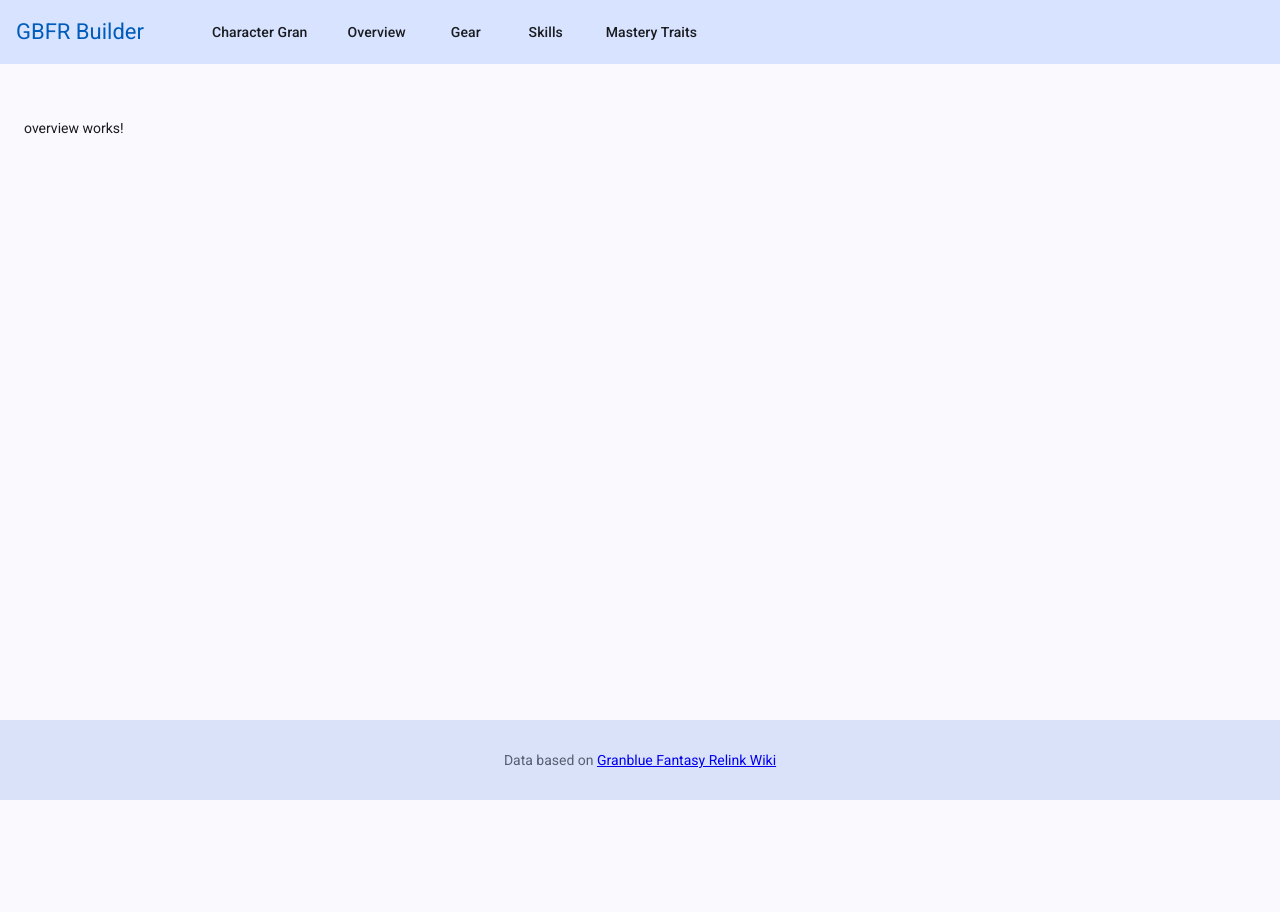
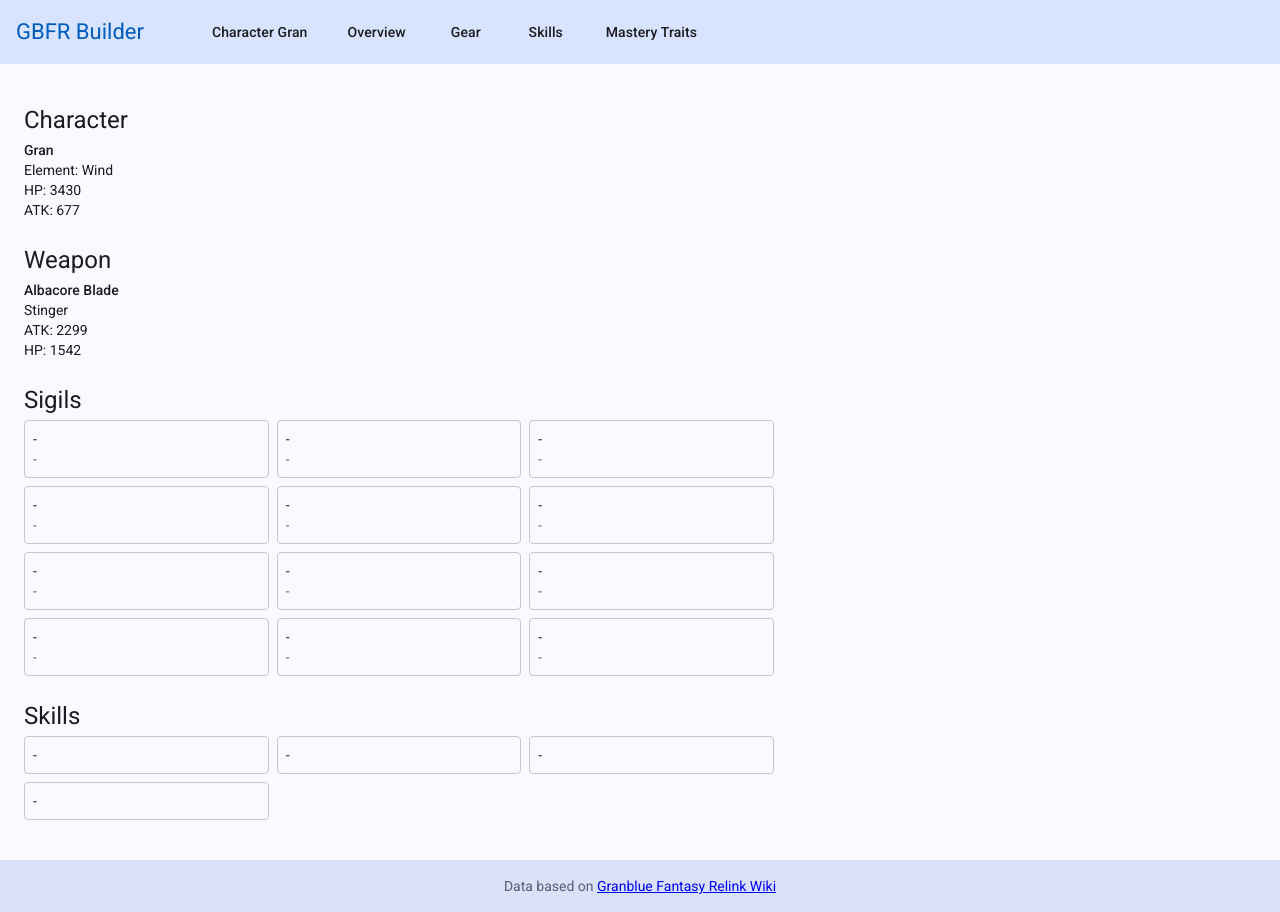
Before and after one commit to relinu/gbfr_builder, an Angular app: page / in a window 1280 px wide. Before the commit the page ends 800 px from the top, so only its background shows below. Built offline with nearby package versions, Linux system fonts and the light colour scheme.

Commit message:
Added overview

```diff
--- a/src/app/overview/overview.css
+++ b/src/app/overview/overview.css
@@ -0,0 +1,47 @@
+.overview-layout {
+    display: flex;
+    flex-direction: column;
+    gap: 1.5rem;
+    max-width: 750px;
+}
+
+.section-header {
+    font: var(--mat-sys-headline-small);
+    letter-spacing: var(--mat-sys-headline-small-tracking);
+    margin-bottom: 0.25rem;
+    display: block;
+}
+
+.entry-title {
+    font-weight: 500;
+}
+
+.empty {
+    color: var(--mat-sys-secondary);
+}
+
+.sigil-grid,
+.skill-grid {
+    display: grid;
+    grid-template-columns: repeat(3, 1fr);
+    gap: 0.5rem;
+}
+
+.sigil-entry {
+    display: flex;
+    flex-direction: column;
+    padding: 0.5rem;
+    border: 1px solid var(--mat-sys-outline-variant);
+    border-radius: 4px;
+}
+
+.sigil-sub {
+    color: var(--mat-sys-secondary);
+    font-size: 0.85rem;
+}
+
+.skill-entry {
+    padding: 0.5rem;
+    border: 1px solid var(--mat-sys-outline-variant);
+    border-radius: 4px;
+}
--- a/src/app/overview/overview.html
+++ b/src/app/overview/overview.html
@@ -1 +1,51 @@
-<p>overview works!</p>
+<div class="overview-layout">
+    <div class="section">
+        <span class="section-header">Character</span>
+        @if (character; as char) {
+        <div class="character-summary">
+            <div class="entry-title">{{ char.name }}</div>
+            <div>Element: {{ char.element }}</div>
+            <div>HP: {{ char.HP }}</div>
+            <div>ATK: {{ char.ATK }}</div>
+        </div>
+        } @else {
+        <div class="empty">No character selected.</div>
+        }
+    </div>
+
+    <div class="section">
+        <span class="section-header">Weapon</span>
+        @if (weapon; as w) {
+        <div class="weapon-summary">
+            <div class="entry-title">{{ w.longName }}</div>
+            <div>{{ w.series }}</div>
+            <div>ATK: {{ w.atk }}</div>
+            <div>HP: {{ w.hp }}</div>
+        </div>
+        } @else {
+        <div class="empty">No weapon selected.</div>
+        }
+    </div>
+
+    <div class="section">
+        <span class="section-header">Sigils</span>
+        <div class="sigil-grid">
+            @for (id of sigilIds; track id) {
+            @let sigil = getSigil(id);
+            <div class="sigil-entry">
+                <span class="sigil-main">{{ getTraitName(sigil?.main) }}</span>
+                <span class="sigil-sub">{{ getTraitName(sigil?.sub) }}</span>
+            </div>
+            }
+        </div>
+    </div>
+
+    <div class="section">
+        <span class="section-header">Skills</span>
+        <div class="skill-grid">
+            @for (id of skillIds; track id) {
+            <div class="skill-entry">{{ getSkillName(id) }}</div>
+            }
+        </div>
+    </div>
+</div>
--- a/src/app/overview/overview.ts
+++ b/src/app/overview/overview.ts
@@ -1,4 +1,12 @@
-import { Component } from '@angular/core';
+import { Component, inject } from '@angular/core';
+import { BuildContext } from '../_services/build-context/build-context';
+import { CharacterService } from '../_services/character-service/character-service';
+import { WeaponService } from '../_services/weapon-service/weapon-service';
+import { TraitService } from '../_services/trait-service/trait-service';
+import { SkillService } from '../_services/skill-service/skill-service';
+import { Character } from '../_models/character-model';
+import { Weapon } from '../_models/weapon-model';
+import { Sigil } from '../_models/sigil-model';
 
 @Component({
   selector: 'app-overview',
@@ -6,4 +14,38 @@
   templateUrl: './overview.html',
   styleUrl: './overview.css',
 })
-export class Overview {}
+export class Overview {
+  private build = inject(BuildContext);
+  private characterService = inject(CharacterService);
+  private weaponService = inject(WeaponService);
+  private traitService = inject(TraitService);
+  private skillService = inject(SkillService);
+
+  readonly sigilIds = Array.from({ length: BuildContext.SIGIL_MAX_COUNT }, (_, i) => i);
+  readonly skillIds = Array.from({ length: BuildContext.SKILL_MAX_COUNT }, (_, i) => i);
+
+  public get character(): Character | undefined {
+    return this.characterService.get(this.build.characterId);
+  }
+
+  public get weapon(): Weapon | undefined {
+    return this.weaponService.get(this.build.weaponId);
+  }
+
+  public getSigil(id: number): Sigil | undefined {
+    return this.build.getSigil(id);
+  }
+
+  public getTraitName(traitId: string | undefined): string {
+    if (!traitId) return '-';
+    const trait = this.traitService.get(traitId);
+    return trait ? trait.name : '-';
+  }
+
+  public getSkillName(id: number): string {
+    const skillId = this.build.getSkill(id);
+    if (!skillId) return '-';
+    const skill = this.skillService.get(skillId);
+    return skill ? skill.name : '-';
+  }
+}
```
